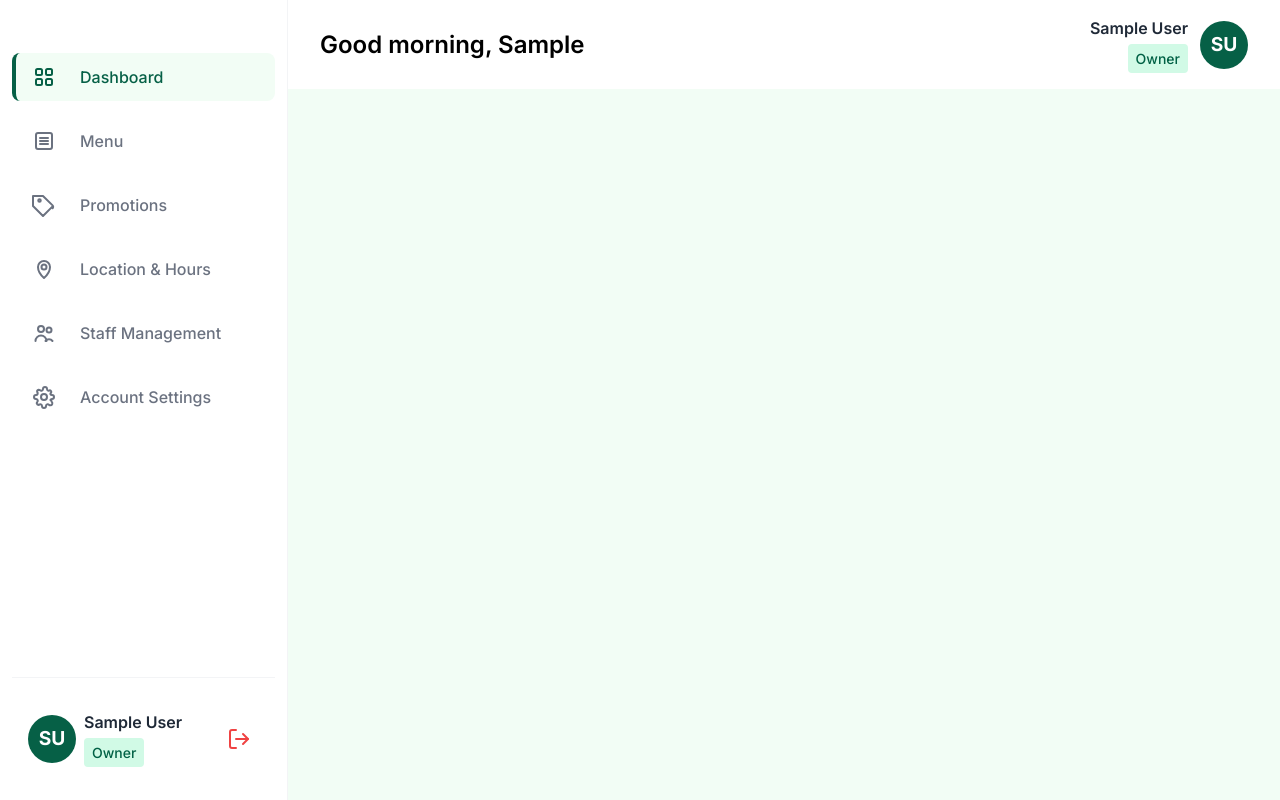
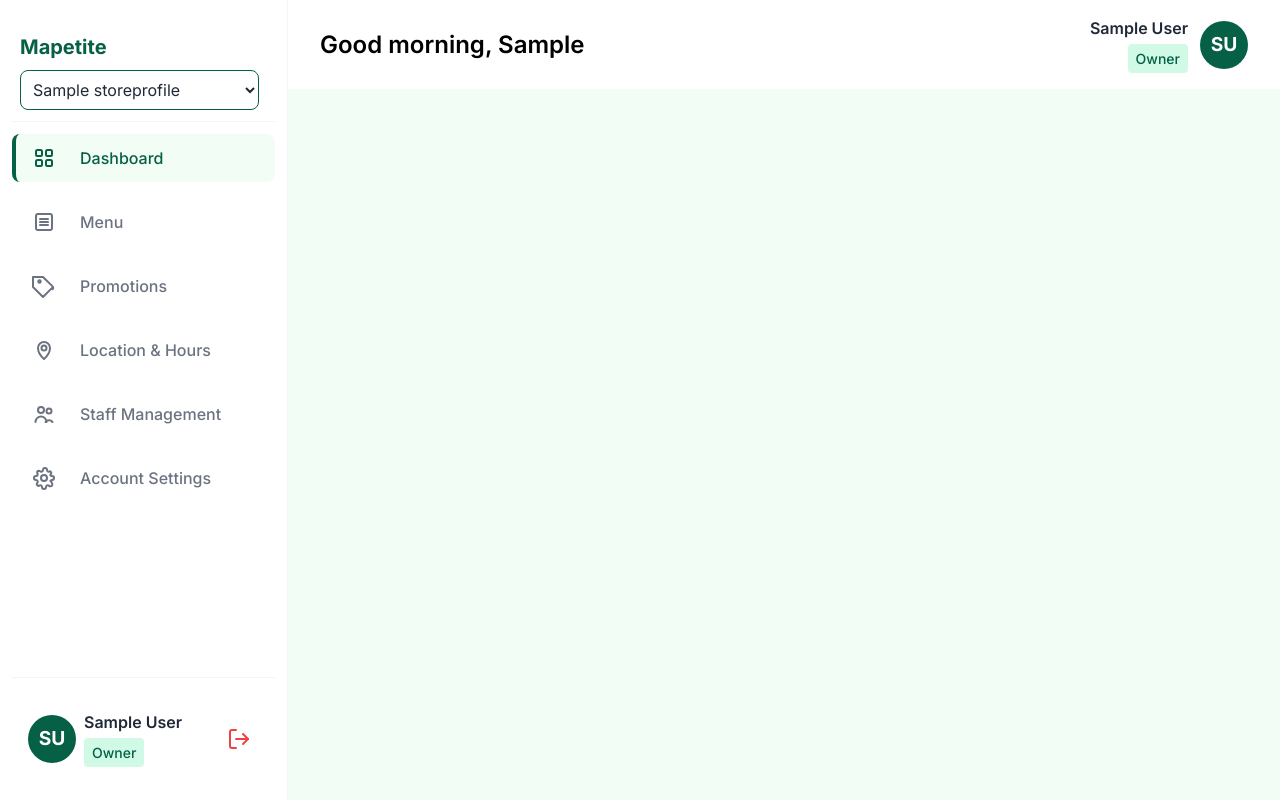
Before and after one commit to Spimy/mapetite, a Django app: page /dashboard/0/ in a window 1280 px wide. Run offline with Django 5.2, Linux system fonts and the light colour scheme; a user stored in the database is signed in; tables that the repository leaves empty hold one stand-in row (values such as "Sample post"); parts of the project's set-up code (start-up, migrations or seed data) failed here and were passed over.

Commit message:
#7 add store switcher

```diff
--- a/server/apps/merchants/static/merchants/css/dashboard.css
+++ b/server/apps/merchants/static/merchants/css/dashboard.css
@@ -14,6 +14,7 @@
   flex-direction: column;
   justify-content: space-between;
   padding: calc(0.5rem + 1vw) 0.75rem;
+  padding-top: 0;
   overflow: hidden;
   transition: width 0.2s;
   border-bottom: 1px solid var(--color-grey-100);
@@ -30,6 +31,11 @@
       .sidebar__user-info {
         padding: 0.75rem 1rem;
         padding-top: 2rem;
+        margin-left: 0rem;
+      }
+
+      .sidebar__header {
+        opacity: 1;
       }
 
       .sidebar__sign-out-btn,
@@ -51,6 +57,8 @@
       display: flex;
       flex-direction: column;
       gap: 1rem;
+      padding-top: 0.75rem;
+      border-top: 1px solid var(--color-grey-100);
 
       .sidebar__nav-link {
         display: flex;
@@ -85,6 +93,46 @@
   }
 }
 
+.sidebar__header {
+  padding: 0.7rem 0.5rem;
+  padding-top: 0;
+  display: grid;
+  gap: 0.5rem;
+  opacity: 0;
+  transition: opacity 0.2s;
+
+  h1 {
+    color: var(--color-primary);
+    font-size: 1.25rem;
+  }
+
+  .sidebar__store-switcher {
+    display: grid;
+    grid-template-columns: 1fr auto;
+    gap: 0.5rem;
+
+    select {
+      width: 100%;
+      padding: 0.5rem;
+      border: 1px solid var(--color-primary);
+      border-radius: 0.5rem;
+      background-color: var(--color-white);
+      color: var(--color-neutral);
+      cursor: pointer;
+    }
+
+    button {
+      text-wrap: nowrap;
+    }
+  }
+
+  @media (max-width: 768px) {
+    opacity: 1;
+    padding: 0.75rem 1rem;
+    padding-top: 1rem;
+  }
+}
+
 .sidebar__user-info {
   display: flex;
   align-items: center;
@@ -94,7 +142,11 @@
   padding: 0.75rem 0.5rem;
   padding-top: 2rem;
   border-top: 1px solid var(--color-grey-100);
-  transition: padding 0.2s;
+  margin-left: -1rem;
+  padding-left: 1.5rem;
+  transition:
+    padding 0.2s,
+    margin 0.2s;
 
   @media (max-width: 768px) {
     padding: 0.75rem 1rem;
@@ -259,7 +311,7 @@
 }
 
 .dashboard__content {
-  padding: calc(2rem + 2vw);
+  padding: 0 2rem;
   display: grid;
   gap: 2rem;
 }
--- a/server/apps/merchants/templates/merchants/dashboard.html
+++ b/server/apps/merchants/templates/merchants/dashboard.html
@@ -9,6 +9,27 @@
   <div class="dashboard-container">
     <aside class="sidebar">
       <nav class="sidebar__nav">
+        <div class="sidebar__header">
+          <h1>Mapetite</h1>
+          <form class="sidebar__store-switcher"
+                action="{% url 'merchants:dashboard' %}"
+                method="post"
+                onchange="this.submit()">
+            {% csrf_token %}
+            <select name="store_index" id="store-index">
+              {% for owned_store in stores %}
+                <option value="{{ forloop.counter0 }}"
+                        {% if forloop.counter0 == current_index %}selected{% endif %}>
+                  {{ owned_store.business_name }}
+                </option>
+              {% endfor %}
+            </select>
+            <noscript>
+              <button type="submit" class="btn">Switch Store</button>
+            </noscript>
+          </form>
+        </div>
+
         <ul class="sidebar__nav-list" role="list">
           <li class="sidebar__nav-item">
             <a class="sidebar__nav-link"
--- a/server/apps/merchants/views.py
+++ b/server/apps/merchants/views.py
@@ -1,8 +1,10 @@
 import json
+from typing import Any
+from django.http.response import HttpResponse as HttpResponse
 from django.urls import reverse
 from django.views.generic import RedirectView, TemplateView, View
 from django.shortcuts import redirect, render
-from django.http import Http404, JsonResponse
+from django.http import Http404, HttpRequest, JsonResponse
 from django.db.models import Q
 from apps.users.mixins import MerchantRequiredMixin
 from .models import StoreOperatingHour, StoreProfile
@@ -53,6 +55,12 @@ class DashboardRedirectView(MerchantRequiredMixin, RedirectView):
     def get_redirect_url(self, *args, **kwargs):
         return reverse("merchants:dashboard", kwargs={"store_index": 0})
 
+    def post(self, request: HttpRequest, *args: Any, **kwargs: Any) -> HttpResponse:
+        store_index = request.POST.get("store_index")
+        if store_index is not None and store_index.isdigit():
+            return redirect("merchants:dashboard", store_index=int(store_index))
+        return super().post(request, *args, **kwargs)
+
 
 class DashboardView(MerchantRequiredMixin, TemplateView):
     template_name = "merchants/dashboard.html"
@@ -84,6 +92,7 @@ class DashboardView(MerchantRequiredMixin, TemplateView):
 
         context.update({
             "store": active_store,
+            "stores": stores,
             "current_index": store_index,
             "total_stores": stores.count(),
             "has_next": (store_index + 1) < stores.count(),
```
